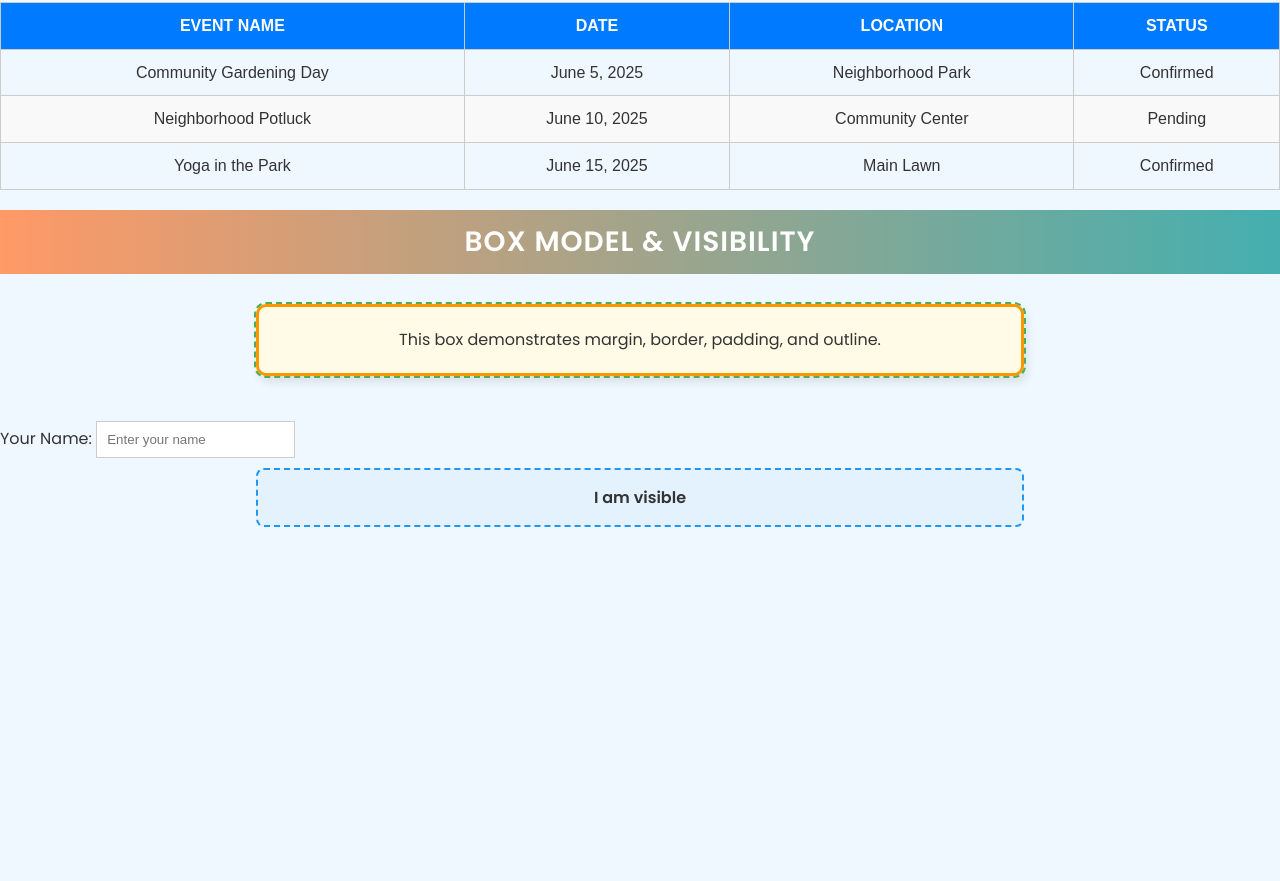
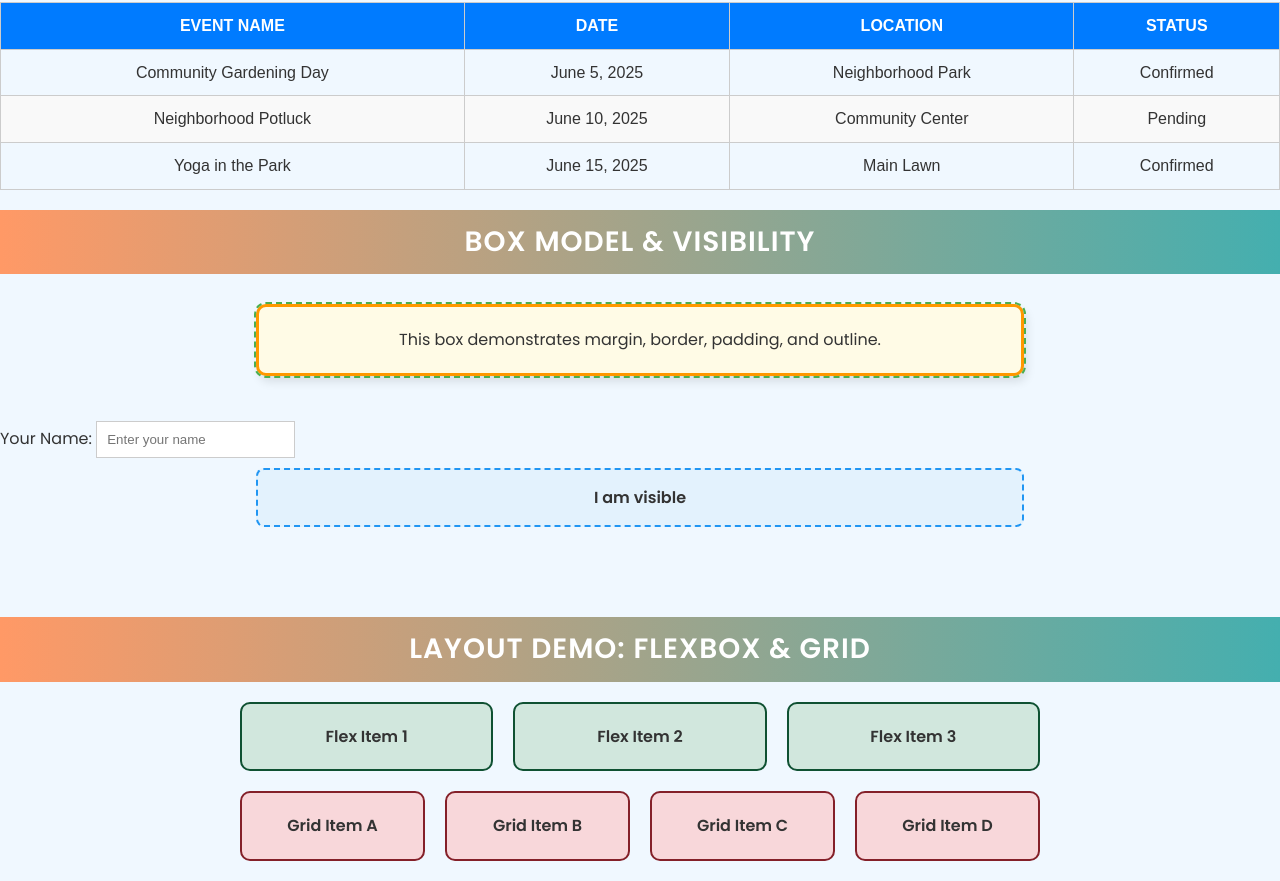
Before and after one commit to AmruthaChandana/Module-1-CSS, a plain HTML site: page index.html in a window 1280 px wide. Shown: the part 817-1698 px from the top of the page. Before the commit the page ends 1424 px from the top, so only its background shows below. Drawn offline with Linux system fonts and the light colour scheme.

Commit message:
implemented flexbox and grid layout

```diff
--- a/index.html
+++ b/index.html
@@ -100,6 +100,26 @@
   <div class="box none-box">I am gone (display)</div>
 </section>
 
+<!-- Task 9: Layout Demonstration -->
+<section>
+  <h2>Layout Demo: Flexbox & Grid</h2>
+
+  <!-- Flexbox Layout -->
+  <div class="flex-container">
+    <div class="flex-item">Flex Item 1</div>
+    <div class="flex-item">Flex Item 2</div>
+    <div class="flex-item">Flex Item 3</div>
+  </div>
+
+  <!-- Grid Layout -->
+  <div class="grid-container">
+    <div class="grid-item">Grid Item A</div>
+    <div class="grid-item">Grid Item B</div>
+    <div class="grid-item">Grid Item C</div>
+    <div class="grid-item">Grid Item D</div>
+  </div>
+</section>
+
   </main>
 
 
--- a/styles.css
+++ b/styles.css
@@ -223,3 +223,43 @@ a:active {
 .none-box {
   display: none;
 }
+
+/* ===== Task 9: Layout Demonstration ===== */
+
+/* Flexbox layout */
+.flex-container {
+  display: flex;
+  gap: 20px;
+  justify-content: space-around;
+  margin: 20px auto;
+  flex-wrap: wrap;
+  max-width: 800px;
+}
+
+.flex-item {
+  flex: 1 1 200px;
+  background-color: #d1e7dd;
+  border: 2px solid #0f5132;
+  padding: 20px;
+  text-align: center;
+  font-weight: bold;
+  border-radius: 10px;
+}
+
+/* Grid layout */
+.grid-container {
+  display: grid;
+  grid-template-columns: repeat(auto-fit, minmax(180px, 1fr));
+  gap: 20px;
+  max-width: 800px;
+  margin: 20px auto;
+}
+
+.grid-item {
+  background-color: #f8d7da;
+  border: 2px solid #842029;
+  padding: 20px;
+  text-align: center;
+  font-weight: bold;
+  border-radius: 10px;
+}
```
